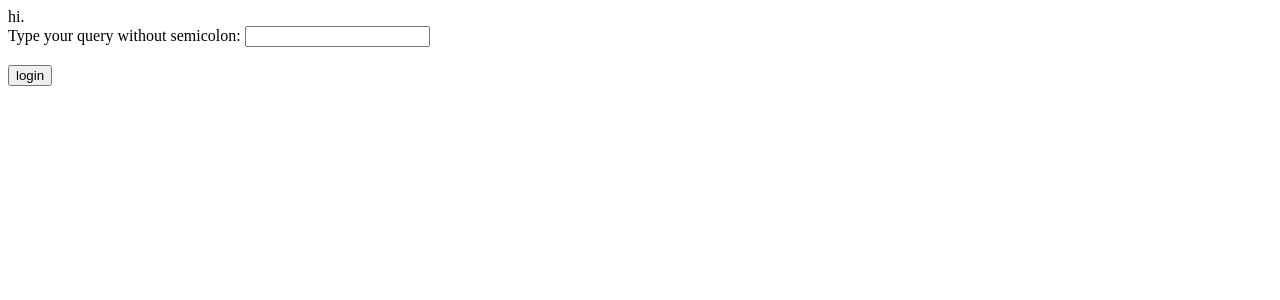
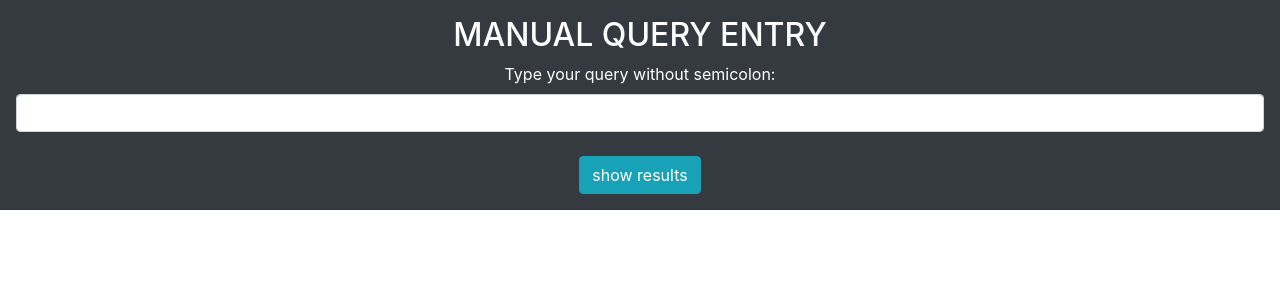
Before and after one commit to khushisingh4218/CS260_MiniProject, a PHP site: page /CS260_MiniProject/queries.php in a window 1280 px wide. Shown: the top 300 px of the page. Run offline with PHP 8.4, Linux system fonts and the light colour scheme.

Commit message:
Frontend done

```diff
--- a/queries.php
+++ b/queries.php
@@ -6,20 +6,26 @@
 <head>
     <meta charset="UTF-8">
     <meta http-equiv="X-UA-Compatible" content="IE=edge">
+    <link rel="stylesheet" href="https://maxcdn.bootstrapcdn.com/bootstrap/4.5.2/css/bootstrap.min.css">
     <meta name="viewport" content="width=device-width, initial-scale=1.0">
     <title>Document</title>
 </head>
 <body>
-    hi.
-    <form method="post" action="<?=$_SERVER['PHP_SELF']?>" method="post">
-
-		<label for="query">Type your query without semicolon:</label>
-		<input type="text" id="query" name="query" required><br><br>
 
 
-		<input type="submit" name="login" value="login">
+    <div class="p-3 mb-3 text-center bg-dark text-white" >
+    <h2>MANUAL QUERY ENTRY </h2>
+
+    <form method="post" action="<?=$_SERVER['PHP_SELF']?>" method="post" >
+
+		<label for="query" class="form-label">Type your query without semicolon:</label>
+		<input type="text" class="form-control" id="query" name="query" required><br>
+
+
+		<input type="submit" name="show results" value="show results" class="btn btn-info">
 
 	</form>
+</div>
 </body>
 </html>
 
@@ -35,24 +41,27 @@
     $sql = $_POST['query'];
 	$result = mysqli_query($db, $sql);
 	$count = mysqli_num_rows($result);
-    echo $sql;
+    echo "Your query is: $sql <br>";
     // echo "<br>";
-    echo $count;
+
     if ($count <1)
     {
         echo "No results found";
     }
     else
     {
+        echo "$count row(s) found: <br>";
+        echo "<table class='table table-bordered'> ";
     while ($row = $result -> fetch_assoc())
-    {
+    {   echo " <tr>";
         foreach ($row as $value) {
-            echo $value;
-            echo "  ";
+            echo "<td>$value </td>";
+
         }
-        echo "<br>";
+
+        echo " </tr>";
     }
     }
-
+        echo"</table>";
 }
 ?>
```
